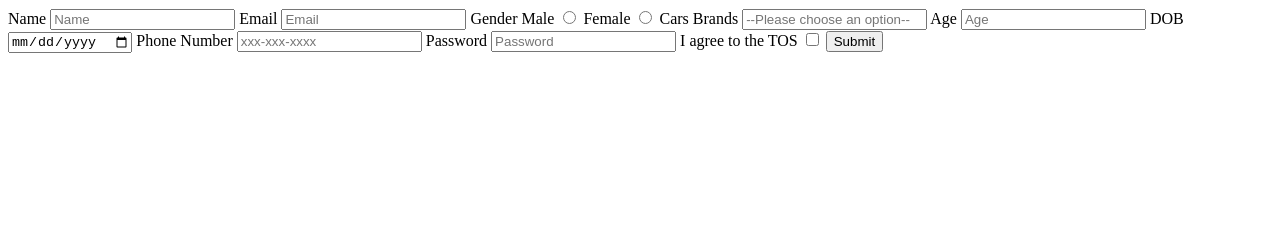
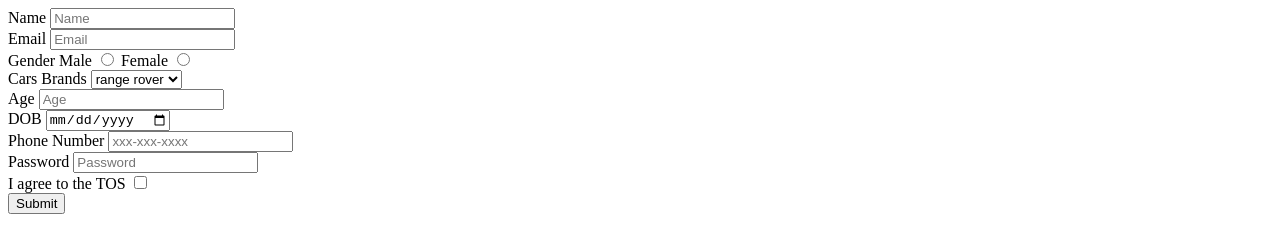
Before and after one commit to acciojob/signup-form-car-Dilipmandadi27, a website: page main.html in a window 1280 px wide. Drawn offline with Linux system fonts and the light colour scheme.

Commit message:
created a submission

```diff
--- a/main.html
+++ b/main.html
@@ -11,32 +11,35 @@
 	<form method="post">
 		<label for="name">Name</label>
 		<input type="text" id="name" placeholder="Name" required>
-
+<br>
 	<label for="email">Email</label>
 	<input type="email" id="email" placeholder="Email" required>
-
+<br>
 		<label for="gender_m" for="gender_f">Gender</label>
 		 Male <input type="radio" name="gender" id="gender_m" required> Female <input type="radio" name="gender" id="gender_f" required>
-
+<br>
 
 		<label for="cars">Cars Brands</label>
- <input type="select" id="cars" placeholder="--Please choose an option--"required>
+<select type="Select" id="cars" placeholder="--please choose an option--" required>
+			<option>range rover</option>
+		</select>
 
+		<br>
 	<label for="age">Age</label>
 	<input type="number" id="age" placeholder="Age" required>
-
+<br>
 		<label for="dob">DOB</label>
 		<input type="date" id="dob" required>
-
+<br>
 		<label for="tel">Phone Number</label>
 		<input type="Tel" id="tel" placeholder="xxx-xxx-xxxx">
-
+<br>
 		<label for="password">Password</label>
 		<input type="password" id="password" placeholder="Password" required>
-
+<br>
 		<label for="tos">I agree to the TOS</label>
 		<input type="checkbox" id="tos" required>
-
+<br>
 		<button type="submit">Submit</button>
 
 
```
